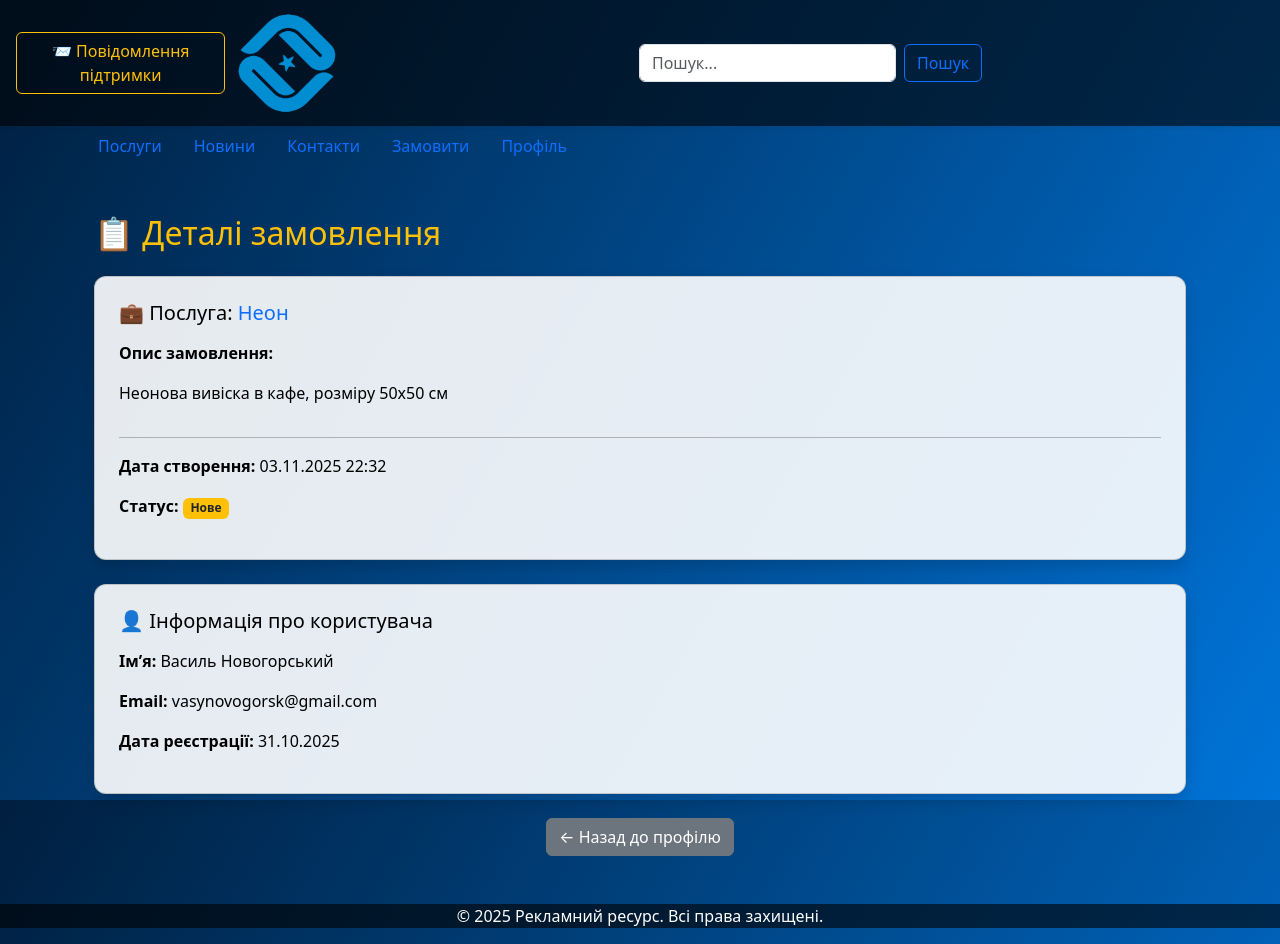
After one commit to Dezmondor/dyplom_project, a Django app: page /admin-order/1/ in a window 1280 px wide. The commit adds this page. Run offline with Django 5.2, Linux system fonts and the light colour scheme; a user stored in the database is signed in; data comes from the database, SQL or seed files in the repository; both versions use the stored data as it was after the commit.

Commit message:
адмін може переглянути замовлення

```diff
--- a/main/admin.py
+++ b/main/admin.py
@@ -1,5 +1,7 @@
 from django.contrib import admin
-from .models import Service, News, Contact, SiteSettings, Order, SupportChat, ServiceOrder
+from .models import Service, News, Contact, SiteSettings, Order, SupportChat, ServiceOrder, UserProfile
+
+admin.site.register(UserProfile)
 
 @admin.register(Service)
 class ServiceAdmin(admin.ModelAdmin):
--- a/main/models.py
+++ b/main/models.py
@@ -100,3 +100,11 @@ class ServiceOrder(models.Model):
     class Meta:
         verbose_name = "Замовлення послуги"
         verbose_name_plural = "Замовлення послуг"
+
+
+class UserProfile(models.Model):
+    user = models.OneToOneField(User, on_delete=models.CASCADE, related_name='profile')
+    phone = models.CharField(max_length=20, blank=True, null=True, verbose_name="Телефон")
+
+    def __str__(self):
+        return self.user.username
--- /dev/null
+++ b/main/templates/admin_order_detail.html
@@ -0,0 +1,35 @@
+{% extends "base.html" %}
+{% block title %}Інформація про замовлення{% endblock %}
+{% block content %}
+<div class="container py-4">
+  <h2 class="text-warning mb-4">📋 Деталі замовлення</h2>
+
+  <div class="card shadow p-4 mb-4">
+    <h5 class="mb-3">💼 Послуга: <span class="text-primary">{{ order.service.title }}</span></h5>
+    <p><strong>Опис замовлення:</strong></p>
+    <p>{{ order.description|default:"(Без опису)" }}</p>
+
+    <hr>
+    <p><strong>Дата створення:</strong> {{ order.created_at|date:"d.m.Y H:i" }}</p>
+    <p><strong>Статус:</strong>
+      <span class="badge {% if order.status == 'Нове' %}bg-warning text-dark{% elif order.status == 'В роботі' %}bg-info{% else %}bg-success{% endif %}">
+        {{ order.status }}
+      </span>
+    </p>
+  </div>
+
+  <div class="card shadow p-4">
+    <h5 class="mb-3">👤 Інформація про користувача</h5>
+    <p><strong>Ім’я:</strong> {{ user_info.first_name }} {{ user_info.last_name }}</p>
+    <p><strong>Email:</strong> {{ user_info.email }}</p>
+    {% if user_info.profile.phone %}
+      <p><strong>Телефон:</strong> {{ user_info.profile.phone }}</p>
+    {% endif %}
+    <p><strong>Дата реєстрації:</strong> {{ user_info.date_joined|date:"d.m.Y" }}</p>
+  </div>
+
+  <div class="text-center mt-4">
+    <a href="{% url 'profile' %}" class="btn btn-secondary">← Назад до профілю</a>
+  </div>
+</div>
+{% endblock %}
--- a/main/templates/profile.html
+++ b/main/templates/profile.html
@@ -75,6 +75,7 @@ document.addEventListener("DOMContentLoaded", () => {
               <th>Опис</th>
               <th>Дата</th>
               <th>Статус</th>
+              <th>Дії</th>
             </tr>
           </thead>
           <tbody>
@@ -91,6 +92,11 @@ document.addEventListener("DOMContentLoaded", () => {
                     {{ o.status }}
                   </span>
                 </td>
+                <td>
+                  <a href="{% url 'admin_order_detail' o.id %}" class="btn btn-sm btn-outline-primary">
+                    Переглянути
+                  </a>
+                </td>
               </tr>
             {% endfor %}
           </tbody>
--- a/main/views.py
+++ b/main/views.py
@@ -1,7 +1,7 @@
 from django.contrib.auth import login, authenticate, logout
 from django.contrib.auth.models import User
 from django.contrib.auth.decorators import login_required, user_passes_test
-from .models import Service, News, Contact, SiteSettings, Order, SupportChat, ServiceOrder
+from .models import Service, News, Contact, SiteSettings, Order, SupportChat, ServiceOrder, UserProfile
 from django.contrib import messages
 from django.shortcuts import render, get_object_or_404, redirect
 from django.db.models import Max
@@ -128,6 +128,7 @@ def register_view(request):
         user.first_name = first_name
         user.last_name = last_name
         user.save()
+        UserProfile.objects.create(user=user, phone=phone)
 
         login(request, user)
         return redirect("profile")
@@ -212,4 +213,21 @@ def make_order(request):
         messages.success(request, "Ваше замовлення успішно відправлено!")
         return redirect("profile")
 
-    return render(request, "order_service.html", {"services": services, "site_settings": site_settings})
+    return render(request, "order_service.html", {
+        "services": services,
+        "site_settings": site_settings
+    })
+
+
+@admin_required
+def admin_order_detail(request, order_id):
+    site_settings = get_site_settings()
+
+    order = get_object_or_404(ServiceOrder, id=order_id)
+    user = order.user
+
+    return render(request, "admin_order_detail.html", {
+        "order": order,
+        "user_info": user,
+        "site_settings": site_settings
+    })
--- a/reklamnyresurs/urls.py
+++ b/reklamnyresurs/urls.py
@@ -19,6 +19,7 @@ urlpatterns = [
     path('admin-chat/<int:user_id>/', views.admin_chat_view, name='admin_chat'),
     path('admin-support/', views.admin_support_list, name='admin_support_list'),
     path('order/', views.make_order, name='make_order'),
+    path('admin-order/<int:order_id>/', views.admin_order_detail, name='admin_order_detail'),
 ]
 
 
```
Also changed, not shown: db.sqlite3, main/migrations/0006_userprofile.py (added).
